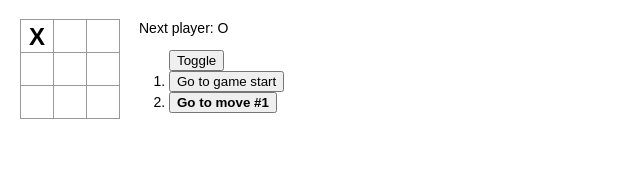
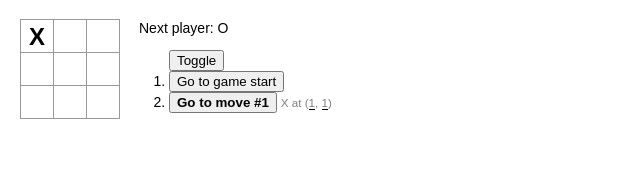
Before and after one commit to johanfive/React-Tic-Tac-Toe, a React (Create React App) app: page / in a window 1280 px wide. Both pictures are taken after a click on the button 37 px from the left and 36 px from the top of the page. Shown: the top 182 px of the page, without its empty margins (0-640 px from the left). Built offline with nearby package versions, Linux system fonts and the light colour scheme; the HTML template or start-up script is replaced by a standard one.

Commit message:
p.1 Display each move's location as (col, row) in the move history list.

```diff
--- a/src/App.css
+++ b/src/App.css
@@ -52,3 +52,42 @@ ol, ul {
 .game-info {
   margin-left: 20px;
 }
+
+.tooltip {
+  position: relative;
+  display: inline-block;
+  border-bottom: 1px dashed black;
+}
+
+.tooltip .tooltiptext {
+  visibility: hidden;
+  width: 88px;
+  background-color: #555;
+  color: #fff;
+  text-align: center;
+  border-radius: 6px;
+  padding: 5px 0;
+  position: absolute;
+  z-index: 1;
+  bottom: 125%;
+  left: 50%;
+  margin-left: -60px;
+  opacity: 0;
+  transition: opacity 0.3s;
+}
+
+.tooltip .tooltiptext::after {
+  content: "";
+  position: absolute;
+  top: 100%;
+  left: 50%;
+  margin-left: -5px;
+  border-width: 5px;
+  border-style: solid;
+  border-color: #555 transparent transparent transparent;
+}
+
+.tooltip:hover .tooltiptext {
+  visibility: visible;
+  opacity: 1;
+}
--- a/src/App.js
+++ b/src/App.js
@@ -91,6 +91,15 @@ class Game extends React.Component {
     const winner = calculateWinner(current.squares);
 
     const moves = history.map((step, move) => {
+      const previous = history[move - 1];
+      let location, locInfo;
+      if (previous) {
+        const newMove = getNewMove(previous.squares, step.squares);
+        location = getLocation(newMove.index);
+        const row = <div className="tooltip">{location.row}<span className="tooltiptext">Row</span></div>;
+        const col = <div className="tooltip">{location.col}<span className="tooltiptext">Column</span></div>;
+        locInfo = <small style={{color: 'grey'}}>{newMove.player} at ({row}, {col})</small>;
+      }
       let desc = move ?
         'Go to move #' + move :
         'Go to game start';
@@ -100,6 +109,7 @@ class Game extends React.Component {
       return (
         <li key={move}>
           <button onClick={() => this.jumpTo(move)}>{desc}</button>
+          &nbsp;{locInfo}
         </li>
       );
     });
@@ -167,4 +177,40 @@ function calculateWinner(squares) {
 }
 
 
+function getNewMove(previous, current) {
+  let nextMove = {};
+  current.forEach((index, i) => {
+    if (previous[i] !== index) {
+      nextMove.index = i;
+      nextMove.player = current[i];
+    }
+  });
+  return nextMove;
+}
+
+function getLocation(index) {
+  const row = getRowNum(index);
+  const col = getColNum(index);
+  return {row, col};
+}
+
+function getRowNum(index) {
+  let row = 1;
+  if (index > 2) {
+    row = index > 5 ? 3 : 2;
+  }
+  return row;
+}
+
+function getColNum(index) {
+  let col = 3;
+  if (index % 3 === 0) {
+    col = 1;
+  } else if (index === 1 || index === 4 || index === 7) {
+    col = 2;
+  }
+  return col;
+}
+
+
 export default Game;
```
Also changed, not shown: 1 other file (tests, documents, lock files or other folders).
